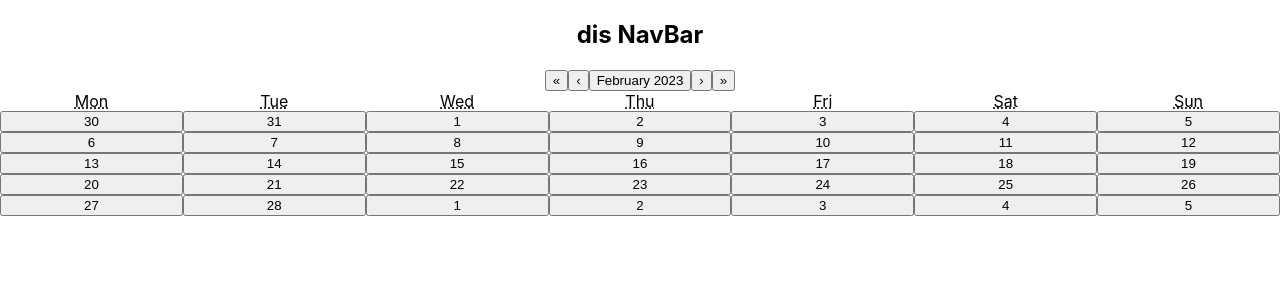
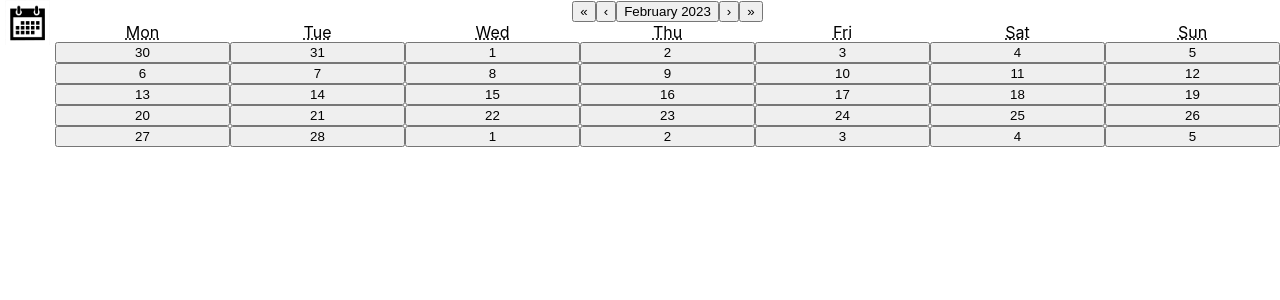
Before and after one commit to juliamachin/react-calendar, a React (Create React App) app: page / in a window 1280 px wide. Shown: the top 300 px of the page. Built offline with nearby package versions, Linux system fonts and the light colour scheme.

Commit message:
added home icon

```diff
--- a/src/Components/Nav/Nav.css
+++ b/src/Components/Nav/Nav.css
@@ -0,0 +1,10 @@
+.navigation {
+    background-color: darkolivegreen;
+}
+
+.icon {
+    height: 45px;
+    width: 45px;
+    margin: 0 5px 0 5px;
+    float: left;
+}
--- a/src/Components/Nav/Nav.js
+++ b/src/Components/Nav/Nav.js
@@ -1,10 +1,11 @@
 import "./Nav.css"
+import icon from "../assets/Calendar.png"
 
 const Nav = () => {
     return (
-        <div>
-            <h2>dis NavBar</h2>
-        </div>
+        <nav>
+            <a href="/"><img src={icon} className="icon" alt="Calendar"/></a>
+        </nav>
     )
 }
 
```
Also changed, not shown: src/Components/assets/Calendar.png (added).
